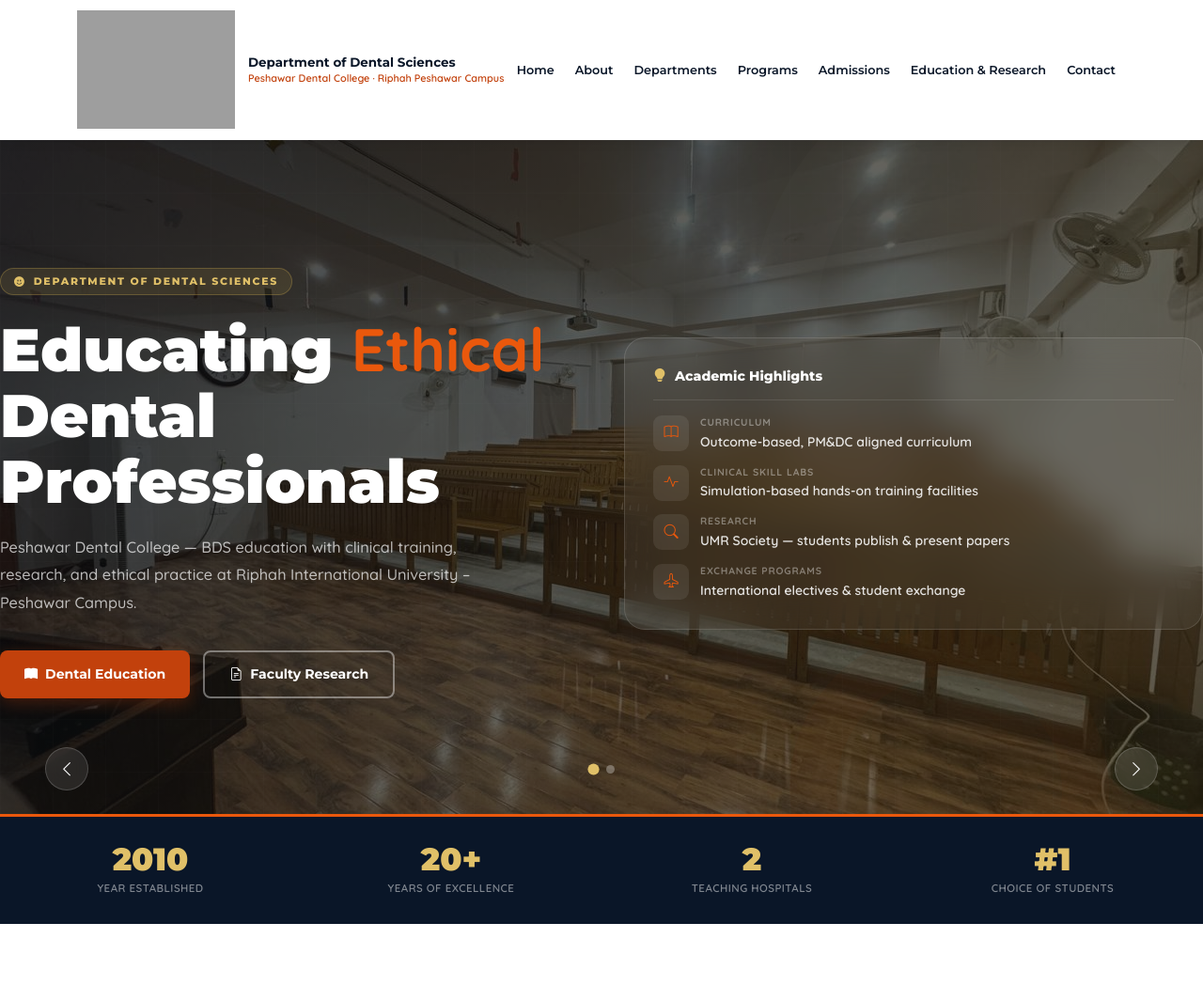
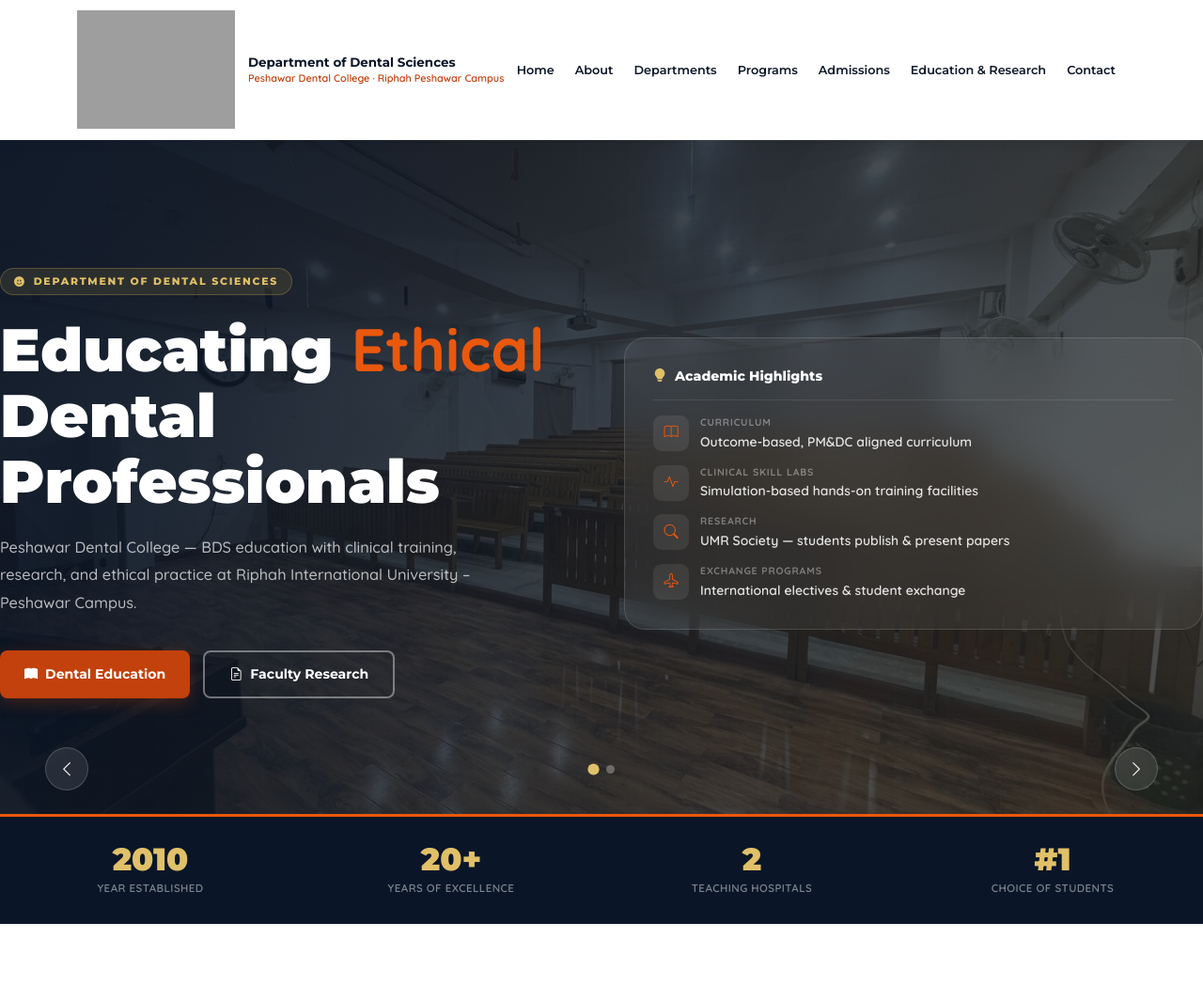
Before and after one commit to Prime-Foundation-Peshawar/dds, a PHP site: page / in a window 1280 px wide. Shown: the part 33-1098 px from the top of the page at 94% size. Run offline with PHP 8.4, Linux system fonts and the light colour scheme; grey boxes are pictures that could not be loaded.

Commit message:
Strengthen DDS hero overlay and slide card contrast.
Co-authored-by: Cursor <cursoragent@cursor.com>

```diff
--- a/assets/css/style.css
+++ b/assets/css/style.css
@@ -41,7 +41,9 @@
     #heroSlider .hl-teal { color: var(--teal-light); }
     .slide-overlay {
       position: absolute; inset: 0;
-      background: rgba(0, 0, 0, 0.48);
+      background:
+        linear-gradient(105deg, rgba(10,22,40,.82) 0%, rgba(10,22,40,.58) 42%, rgba(10,22,40,.45) 100%),
+        rgba(0, 0, 0, 0.28);
       z-index: 1;
     }
     .slide-grid {
```
